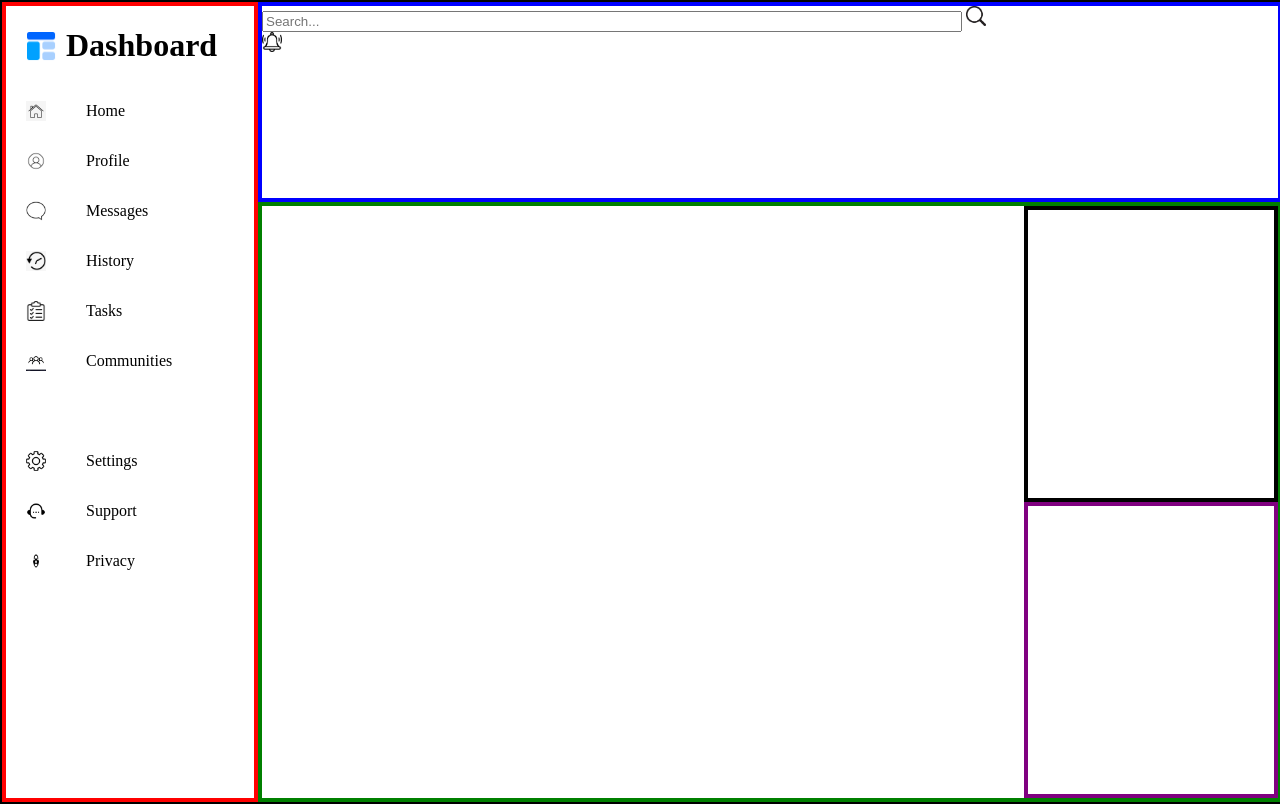
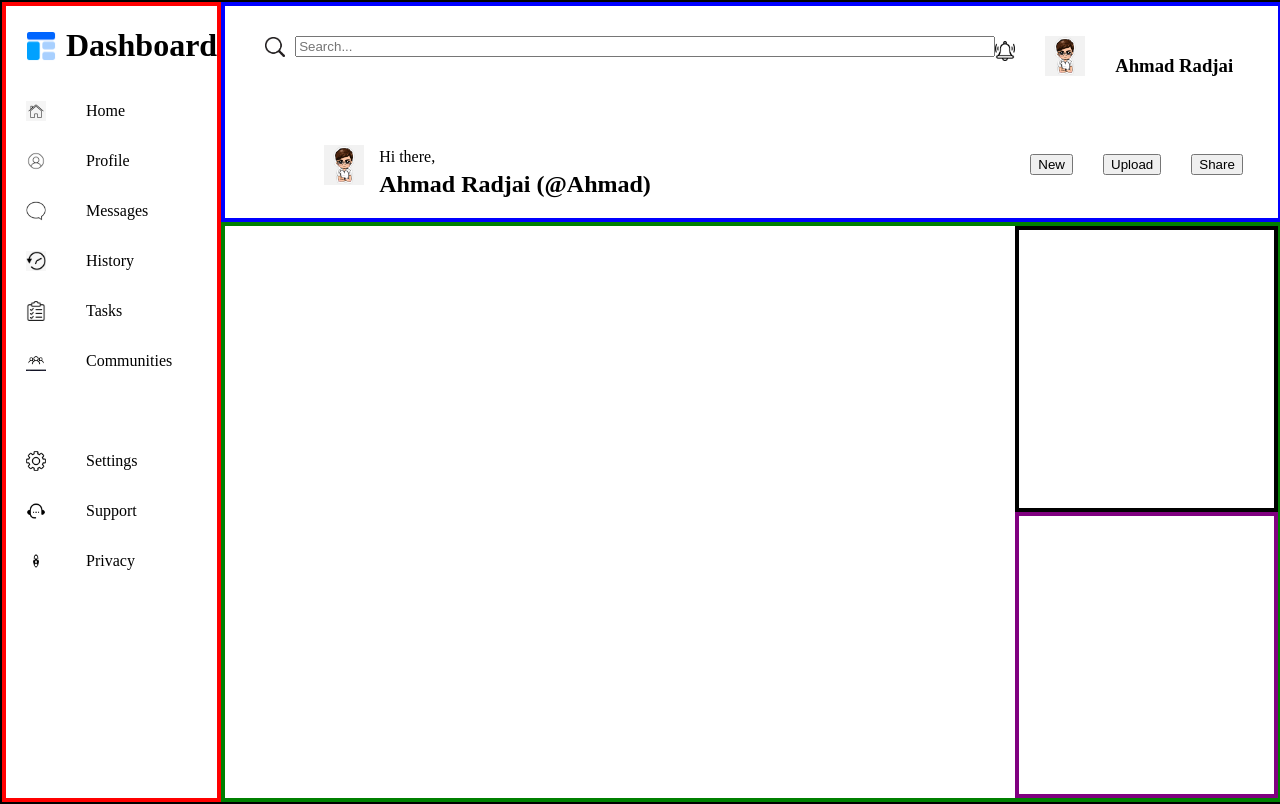
Before and after one commit to late-bloomer82/Project-Admin-Dashboard, a plain HTML site: page index.html in a window 1280 px wide. Drawn offline with Linux system fonts and the light colour scheme.

Commit message:
header completed

```diff
--- a/index.html
+++ b/index.html
@@ -11,10 +11,39 @@
         <div class="header">
             <form action="/README.md" method="get">
                 <label for="search"></label>
+            <div class="searchbar">
+                <input type="image" src="pictures/lens.jpg" alt="Search" width="20" height="20">
                 <input type="search" id="search" name="q" placeholder="Search..." style="width: 700px;">
-                <input type="image" src="pictures/lens.jpg" alt="Search" width="20" height="20">
+            </div>
             </form>
-            <img src="pictures/bell.png" width="20px" height="20px">
+            <div class="right-side-profile">
+                <img src="pictures/bell.png" id="bell" width="20px" height="20px">
+                <img src="pictures/avatar.jpg" width="40px" height="40px">
+                <h3>Ahmad Radjai</h3>
+            </div>
+
+
+
+            <div class="left-side-profile">
+                <div class="avatar">
+                <img src="pictures/avatar.jpg" width="40px" height="40px">
+                </div>
+                <div class="profile">
+                    <p>Hi there,</p>
+                    <h2>Ahmad Radjai (@Ahmad)</h2>
+                </div>
+            </div>
+
+
+
+            <div class="right-side-buttons">
+
+                <button>New</button>
+                <button>Upload</button>
+                <button>Share</button>
+
+            </div>
+
         </div>
 
         <div class="sidebar">
--- a/styles.css
+++ b/styles.css
@@ -8,16 +8,79 @@ html, body{
     width: 100%;
     margin: 0;
     display: grid;
-    grid-template-columns: 1fr 4fr;
+    grid-template-columns: 1fr 5fr;
     grid-template-rows: repeat(4,1fr);
     border: 2px solid black;
 }
 
 .header{
+    display: grid;
+    grid-template-columns: 2fr 1fr;
+    grid-template-rows: repeat(2,1fr);
     border: 4px solid blue;
     grid-column: 2 / 3;
     grid-row: 1 / 2;
 
+}
+
+.searchbar{
+    display: flex;
+    align-items: center;
+}
+
+input[type="image"]{
+    margin-right: 10px;
+}
+
+.header form{
+    padding-top:30px;
+    padding-left: 40px;
+}
+
+.right-side-profile{
+    padding-top:30px;
+    display: flex;
+    align-items: flex-start;
+    gap: 30px;
+
+}
+
+
+#bell{
+    display: flex;
+    padding-top: 5px;
+}
+
+.left-side-profile{
+    display: grid;
+    grid-template-columns: 1fr 4fr;
+
+}
+
+.profile{
+    padding-top: 20px;
+}
+
+.profile h2{
+   margin-top: 5px;
+}
+
+.profile p{
+
+    margin-bottom:5px;
+}
+.avatar{
+    display: flex;
+    align-items: center;
+    justify-content: flex-end;
+    padding-right: 15px;
+}
+
+.right-side-buttons{
+    display: flex;
+    justify-content: center;
+    align-items: center;
+    gap: 30px;
 }
 
 .sidebar{
```
